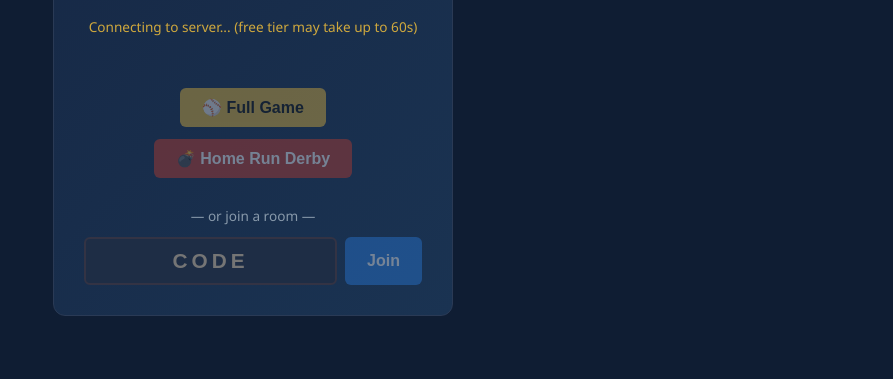
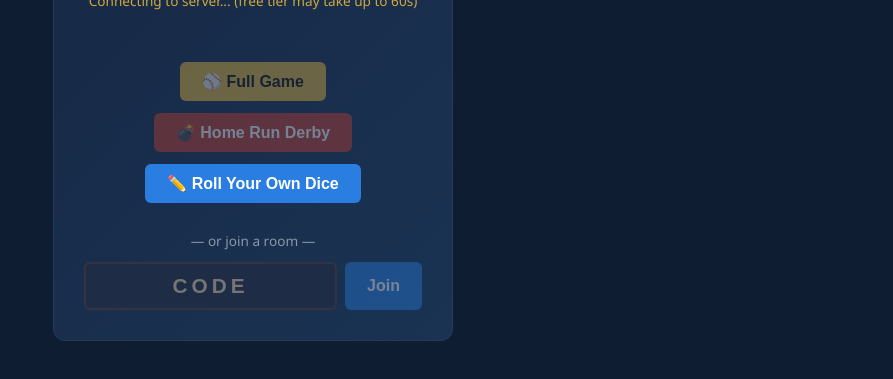
Before and after one commit to TILLIT-rgb/mlb-stem-league2, a website: page client/index.html in a window 1280 px wide. Shown: the part 387-766 px from the top of the page, without its empty margins (387-1280 px from the left). Drawn offline with nearby package versions, Linux system fonts and the light colour scheme; no server answers.

Commit message:
Add manual room creation button to index.html

```diff
--- a/client/index.html
+++ b/client/index.html
@@ -107,7 +107,7 @@
 </div>
 </div>
 <div class="setup-actions">
-<p class="pulse" id="connectionStatus" data-i18n="connecting" style="color:var(--gold);font-size:.85em">Connecting to server...</p> <div class="mode-select">         <button class="btn-gold" id="createRoomBtn" onclick="createRoom()" data-i18n="btn_full_game" disabled>⚾ Full Game</button>         <button class="btn-red" id="createDerbyBtn" onclick="createDerbyRoom()" data-i18n="btn_derby" disabled>💣 Home Run Derby</button>       </div>
+<p class="pulse" id="connectionStatus" data-i18n="connecting" style="color:var(--gold);font-size:.85em">Connecting to server...</p> <div class="mode-select">         <button class="btn-gold" id="createRoomBtn" onclick="createRoom()" data-i18n="btn_full_game" disabled>⚾ Full Game</button>         <button class="btn-red" id="createDerbyBtn" onclick="createDerbyRoom()" data-i18n="btn_derby" disabled>💣 Home Run Derby</button> <button class="btn-blue" id="createManualBtn" onclick="createManualRoom()">✏️ Roll Your Own Dice</button>       </div>
 <div class="setup-divider" data-i18n="or_join">— or join a room —</div>
 <div class="room-code-input">
 <input id="roomCodeInput" data-i18n-ph="ph_code" placeholder="CODE" maxlength="4">
```
